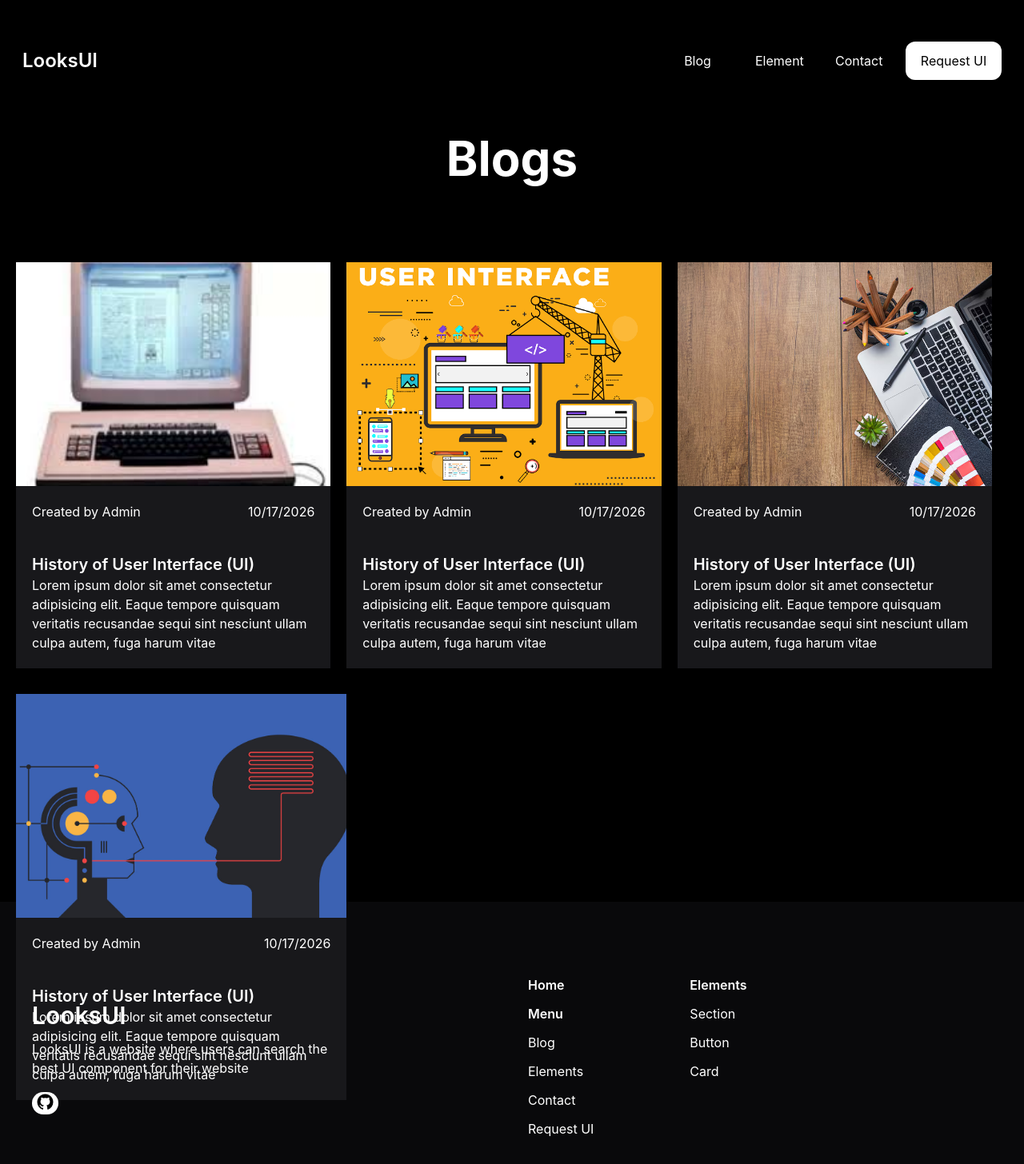
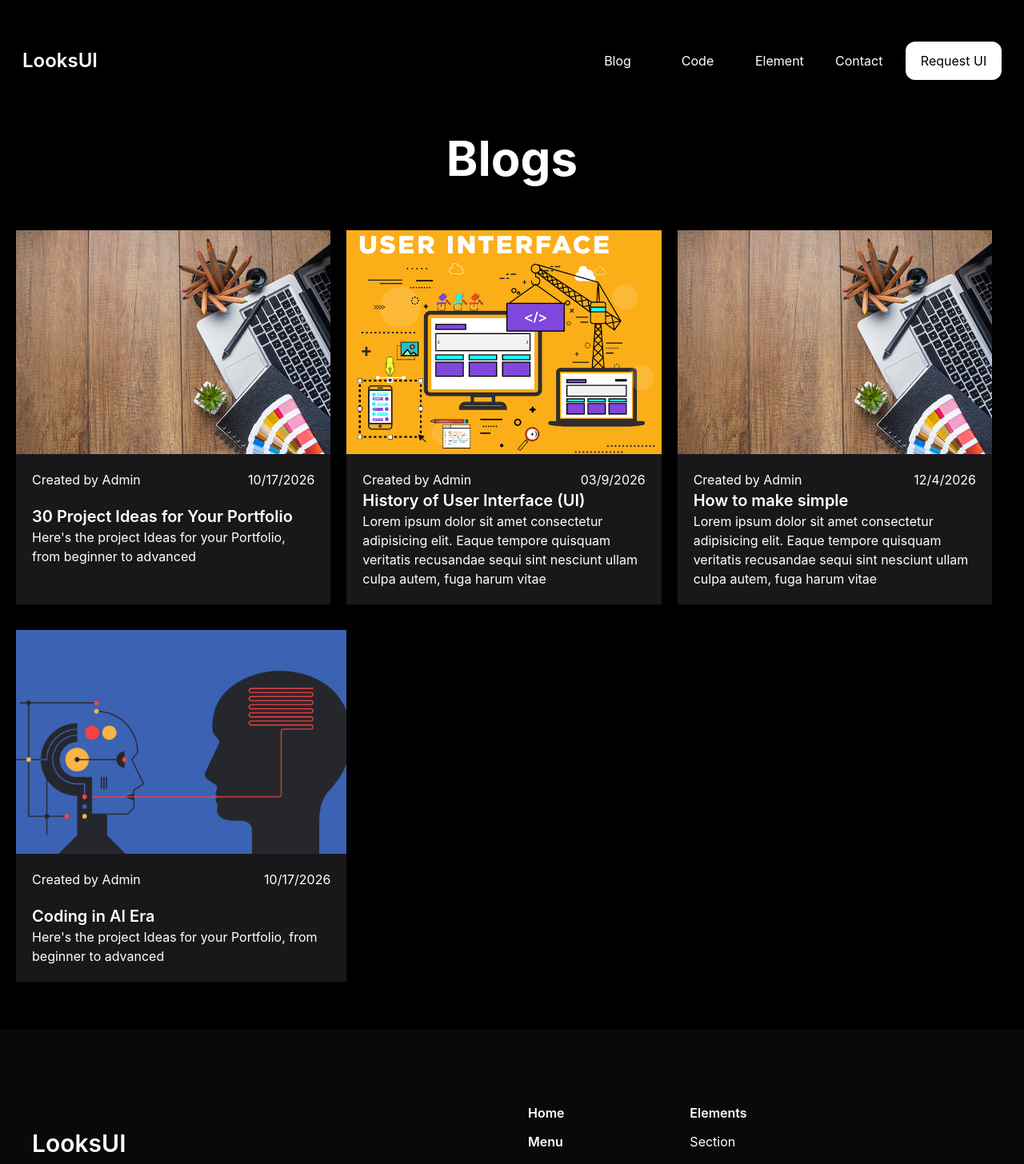
Before and after one commit to kuroshii251/LooksUI, a React (Vite) app: page /blog in a window 1280 px wide. Shown: the top 1456 px of the page at 80% size. Built offline with nearby package versions, Linux system fonts and the light colour scheme.

Commit message:
add blog 1

```diff
--- a/src/components/blog/card.tsx
+++ b/src/components/blog/card.tsx
@@ -6,79 +6,9 @@ import ai from "../../assets/ai.png";
 export default function ListBlog() {
     return (
         <>
-            <div className="col pt-20 h-screen">
+            <div className="col ">
                 <div className="grid lg:grid-cols-3 grid-cols-1 lg:space-y-8 space-y-7 space-x-5 p-5">
-                    <a href="/blog1" className="bg-zinc-900 ">
-                        <div className="">
-                            <img
-                                src={oldpc}
-                                alt=""
-                                className="rounded-top-xl h-70 w-full object-cover"
-                            />
-                        </div>
-                        <div className="pt-5 p-5">
-                            <div className="grid grid-cols-2 w-full">
-                                <div className="col w-1/2 items-center">
-                                    <p className="text-white w-200">
-                                        Created by Admin
-                                    </p>
-                                </div>
-                                <div className="col flex items-center justify-end">
-                                    <p className="text-white ">10/17/2026</p>
-                                </div>
-                            </div>
-                        </div>
-                        <div className="p-5">
-                            <div className="">
-                                <h1 className="text-white text-xl w-100 font-semibold">
-                                    History of User Interface (UI)
-                                </h1>
-                            </div>
-                            <p className="text-white">
-                                Lorem ipsum dolor sit amet consectetur
-                                adipisicing elit. Eaque tempore quisquam
-                                veritatis recusandae sequi sint nesciunt ullam
-                                culpa autem, fuga harum vitae
-                            </p>
-                        </div>
-                    </a>
-
-                    <a href="/blog1" className="bg-zinc-900 ">
-                        <div className="">
-                            <img
-                                src={picture2}
-                                alt=""
-                                className="rounded-top-xl h-70 w-full object-cover"
-                            />
-                        </div>
-                        <div className="pt-5 p-5">
-                            <div className="grid grid-cols-2 w-full">
-                                <div className="col w-1/2 items-center">
-                                    <p className="text-white w-200">
-                                        Created by Admin
-                                    </p>
-                                </div>
-                                <div className="col flex items-center justify-end">
-                                    <p className="text-white ">10/17/2026</p>
-                                </div>
-                            </div>
-                        </div>
-                        <div className="p-5">
-                            <div className="">
-                                <h1 className="text-white text-xl w-100 font-semibold">
-                                    History of User Interface (UI)
-                                </h1>
-                            </div>
-                            <p className="text-white">
-                                Lorem ipsum dolor sit amet consectetur
-                                adipisicing elit. Eaque tempore quisquam
-                                veritatis recusandae sequi sint nesciunt ullam
-                                culpa autem, fuga harum vitae
-                            </p>
-                        </div>
-                    </a>
-
-                    <a href="/blog1" className="bg-zinc-900 ">
+                    <a href="/blog/1" className="bg-zinc-900 ">
                         <div className="">
                             <img
                                 src={picture1}
@@ -97,8 +27,39 @@ export default function ListBlog() {
                                     <p className="text-white ">10/17/2026</p>
                                 </div>
                             </div>
+                            <div className=" py-5">
+                                <div className="">
+                                    <h1 className="text-white text-xl w-100 font-semibold">
+                                        30 Project Ideas for Your Portfolio
+                                    </h1>
+                                </div>
+                                <p className="text-white">
+                                    Here's the project Ideas for your Portfolio,
+                                    from beginner to advanced
+                                </p>
+                            </div>
                         </div>
-                        <div className="p-5">
+                    </a>
+
+                    <a href="/blog/2" className="bg-zinc-900 ">
+                        <div className="">
+                            <img
+                                src={picture2}
+                                alt=""
+                                className="rounded-top-xl h-70 w-full object-cover"
+                            />
+                        </div>
+                        <div className="pt-5 p-5">
+                            <div className="grid grid-cols-2 w-full">
+                                <div className="col w-1/2 items-center">
+                                    <p className="text-white w-200">
+                                        Created by Admin
+                                    </p>
+                                </div>
+                                <div className="col flex items-center justify-end">
+                                    <p className="text-white ">03/9/2026</p>
+                                </div>
+                            </div>
                             <div className="">
                                 <h1 className="text-white text-xl w-100 font-semibold">
                                     History of User Interface (UI)
@@ -113,7 +74,40 @@ export default function ListBlog() {
                         </div>
                     </a>
 
-                    <a href="/blog1" className="bg-zinc-900 ">
+                    <a href="/blog/3" className="bg-zinc-900 ">
+                        <div className="">
+                            <img
+                                src={picture1}
+                                alt=""
+                                className="rounded-top-xl h-70 w-full object-cover"
+                            />
+                        </div>
+                        <div className="pt-5 p-5">
+                            <div className="grid grid-cols-2 w-full">
+                                <div className="col w-1/2 items-center">
+                                    <p className="text-white w-200">
+                                        Created by Admin
+                                    </p>
+                                </div>
+                                <div className="col flex items-center justify-end">
+                                    <p className="text-white ">12/4/2026</p>
+                                </div>
+                            </div>
+                            <div className="">
+                                <h1 className="text-white text-xl w-100 font-semibold">
+                                    How to make simple
+                                </h1>
+                            </div>
+                            <p className="text-white">
+                                Lorem ipsum dolor sit amet consectetur
+                                adipisicing elit. Eaque tempore quisquam
+                                veritatis recusandae sequi sint nesciunt ullam
+                                culpa autem, fuga harum vitae
+                            </p>
+                        </div>
+                    </a>
+
+                    <a href="/blog/4" className="bg-zinc-900 ">
                         <div className="">
                             <img
                                 src={ai}
@@ -132,18 +126,14 @@ export default function ListBlog() {
                                     <p className="text-white ">10/17/2026</p>
                                 </div>
                             </div>
-                        </div>
-                        <div className="p-5">
-                            <div className="">
+                            <div className="col mt-5">
                                 <h1 className="text-white text-xl w-100 font-semibold">
-                                    History of User Interface (UI)
+                                    Coding in AI Era
                                 </h1>
                             </div>
                             <p className="text-white">
-                                Lorem ipsum dolor sit amet consectetur
-                                adipisicing elit. Eaque tempore quisquam
-                                veritatis recusandae sequi sint nesciunt ullam
-                                culpa autem, fuga harum vitae
+                                Here's the project Ideas for your Portfolio,
+                                from beginner to advanced
                             </p>
                         </div>
                     </a>
--- a/src/components/footer/footer.tsx
+++ b/src/components/footer/footer.tsx
@@ -1,8 +1,8 @@
 export default function Footer() {
     return (
         <>
-            <div className="col h-screen pt-50">
-                <div className="col bg-zinc-950 lg:h-120 h-170 p-3 w-full">
+            <div className="col pt-10">
+                <div className="col bg-zinc-950 lg:h-120 p-3 w-full">
                     <div className="lg:flex block space-between space-x-10 p-7 py-20 justify-start items-center">
                         <div className="col-md-6 w-1/2">
                             <h1 className="text-white text-3xl font-semibold mb-3">
--- a/src/components/navbar/navbar.tsx
+++ b/src/components/navbar/navbar.tsx
@@ -22,10 +22,16 @@ export default function Navbar() {
                 >
                     <div className="text-md lg:flex-grow lg:flex lg:items-center lg:space-x-5">
                         <a
-                            href=""
+                            href="/blog"
                             className="block text-white mt-4 hover:bg-gray-800 p-3 lg:w-20 w-full lg:text-center text-start w-full rounded-xl lg:inline-block lg:mt-0 text-black"
                         >
                             Blog
+                        </a>
+                        <a
+                            href="/code"
+                            className="block text-white mt-4 hover:bg-gray-800 p-3 lg:w-20 w-full lg:text-center text-start w-full rounded-xl lg:inline-block lg:mt-0 text-black"
+                        >
+                            Code
                         </a>
                         <div className="col relative">
                             <button
@@ -36,27 +42,36 @@ export default function Navbar() {
                             </button>
 
                             <div
-                                className={`${isDropdown ? "block" : "hidden"} absolute bg-zinc-900 w-full overflow-hidden z-10`}
+                                className={`${isDropdown ? "block" : "hidden"} absolute bg-zinc-950 rounded-xl w-150 p-10 flex justify-start right-0 overflow-hidden z-10`}
                             >
-                                <ul>
-                                    <li>
-                                        <a href="">Button</a>
+                                <div className=" h-50">
+                                    <ul className="space-y-5">
+                                        <li className="bg-zinc-900 hover:bg-black border border-white p-3 rounded-lg">
+                                            <a
+                                                href=""
+                                                className="font-semibold text-white"
+                                            >
+                                                Section Component
+                                            </a>
                                         </li>
-                                    <li>
-                                        <a href="" className="text-white">
+                                        <li className=" rounded-lg hover:bg-black border border-white p-3 bg-zinc-900 ">
+                                            <a
+                                                href=""
+                                                className="text-white font-semibold"
+                                            >
                                                 Button
                                             </a>
                                         </li>
-                                    <li>
-                                        <a href="">Button</a>
-                                    </li>
-                                    <li>
-                                        <a href="">Button</a>
-                                    </li>
-                                    <li>
-                                        <a href="">Button</a>
+                                        <li className="bg-zinc-900 hover:bg-black border border-white p-3 rounded-lg">
+                                            <a
+                                                href=""
+                                                className="font-semibold text-white"
+                                            >
+                                                Card
+                                            </a>
                                         </li>
                                     </ul>
+                                </div>
                             </div>
                         </div>
 
--- a/src/pages/blog/blog.tsx
+++ b/src/pages/blog/blog.tsx
@@ -7,13 +7,12 @@ export default function Blog() {
         <>
             <Navbar />
             <div className="col h-screen pt-10">
-                <h1 className="text-white text-center text-6xl font-bold">
+                <h1 className="text-white text-center mb-10 text-6xl font-bold">
                     Blogs
                 </h1>
                 <ListBlog />
+                <Footer />
             </div>
-
-            <Footer />
         </>
     );
 }
--- a/src/pages/blog/blog2.tsx
+++ b/src/pages/blog/blog2.tsx
@@ -1,13 +1,90 @@
 import Footer from "../../components/footer/footer";
 import Navbar from "../../components/navbar/navbar";
 
-export default function Blog2(){
+export default function Blog2() {
     return (
         <>
-        <Navbar/>
+            <Navbar />
+            <div className="flex flex-col justify-center py-20 items-center">
+                <div className="col mb-7">
+                    <div className="col flex justify-between pb-5">
+                        <a
+                            href="/blog"
+                            className="flex justify-center items-center space-x-3"
+                        >
+                            <i className="fa-solid fa-arrow-left-long text-white"></i>
+                            <h1 className="text-white">Back</h1>
+                        </a>
+                        <div className="flex justify-end items-end">
+                            <h1 className="text-white">Aug 18 2026</h1>
+                        </div>
+                    </div>
+                    <img src={oldpc} className="w-full" />
+                    <h1 className="text-white font-bold py-10 text-3xl">
+                        30 Project Ideas for Your Portfolio
+                    </h1>
+                    <p className="text-white py-1 w-120">
+                        Here's the project Ideas for your Portfolio, from
+                        beginner to advanced
+                    </p>
+                    <div className="col py-10">
+                        <h1 className="text-white font-bold text-3xl py-7">
+                            For Beginner
+                        </h1>
+                        <ol className="list-decimal">
+                            <li className="text-white">Calculator</li>
+                            <li className="text-white">Simple Landing Page</li>
+                            <li className="text-white">
+                                Personal Portfolio Website
+                            </li>
+                            <li className="text-white">Todo List</li>
+                            <li className="text-white">
+                                Random Number Generator
+                            </li>
+                        </ol>
+                    </div>
 
-        <Footer/>
+                    <div className="col py-10">
+                        <h1 className="text-white text-3xl font-bold">
+                            For Intermediate
+                        </h1>
+                        <ol className="py-7 list-decimal">
+                            <li className="text-white">Link Shortener</li>
+                            <li className="text-white">Meme Generator</li>
+                            <li className="text-white">
+                                Github Profile Fetcher
+                            </li>
+                            <li className="text-white">Instagram Clone</li>
+                            <li className="text-white">Music Player</li>
+                            <li className="text-white">File Converter</li>
+                            <li className="text-white">Newsletter Builder</li>
+                            <li className="text-white">Blog Platform</li>
+                            <li className="text-white">Book Tracker</li>
+                        </ol>
+                    </div>
 
+                    <div className="col py-10">
+                        <h1 className="text-white text-3xl font-bold">
+                            For Advanced
+                        </h1>
+                        <ol className="py-7 list-decimal">
+                            <li className="text-white">Dev Forum</li>
+                            <li className="text-white">
+                                Prompt Generator Tool
+                            </li>
+                            <li className="text-white">Habit Tracker</li>
+                            <li className="text-white">Task Automation App</li>
+                            <li className="text-white">Code Editor</li>
+                            <li className="text-white">Dictionary App</li>
+                            <li className="text-white">AI CV Analyzer</li>
+                            <li className="text-white">Countdown Timer</li>
+                            <li className="text-white">API Marketplace</li>
+                            <li className="text-white">Social Bio Link Tool</li>
+                        </ol>
+                    </div>
+                </div>
+            </div>
+            <Footer />
         </>
-    )
+    );
 }
```
Also changed, not shown: src/pages/blog/blog1.tsx (+7 -7 lines). Lines whose indentation alone changed are shown as unchanged.
